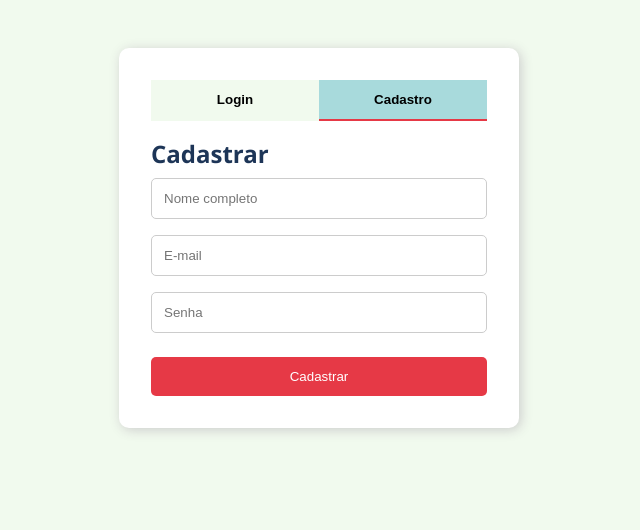
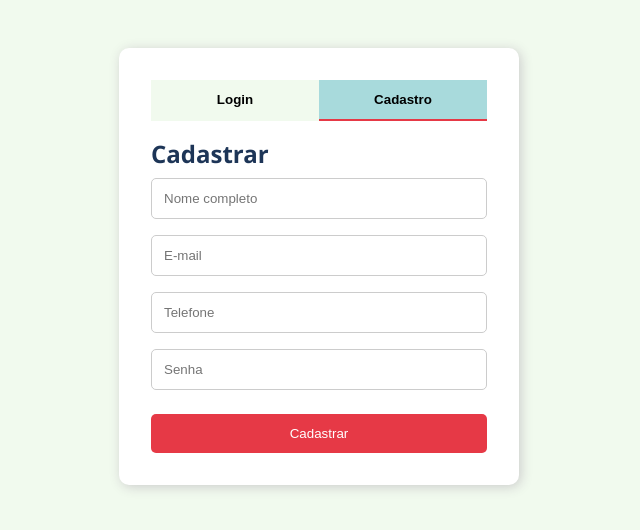
Before and after one commit to EduardoArauj0/Delivery-Food-Prototipo, a plain HTML site: page src/pages/login.html in a window 1280 px wide. Both pictures are taken after a click on the button "Cadastro". Shown: the whole page, without its empty margins (321-961 px from the left). Drawn offline with Linux system fonts and the light colour scheme.

Commit message:
feat: adiciona campo de telefone ao formulário de cadastro

```diff
--- a/src/pages/login.html
+++ b/src/pages/login.html
@@ -25,6 +25,7 @@
       <h2>Cadastrar</h2>
       <input type="text" placeholder="Nome completo" />
       <input type="email" placeholder="E-mail" />
+      <input type="text" placeholder="Telefone" />
       <input type="password" placeholder="Senha" />
       <button class="btn-vermelho">Cadastrar</button>
     </div>
```
